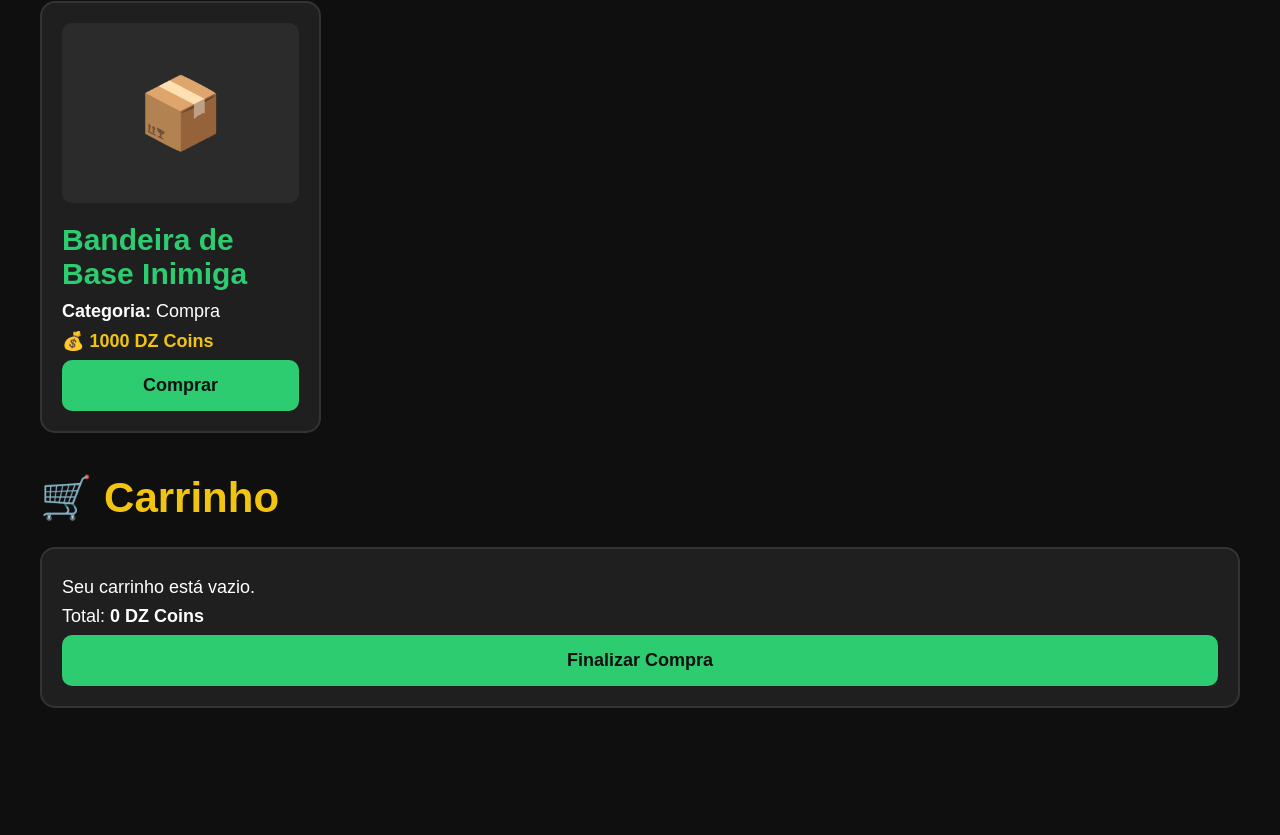
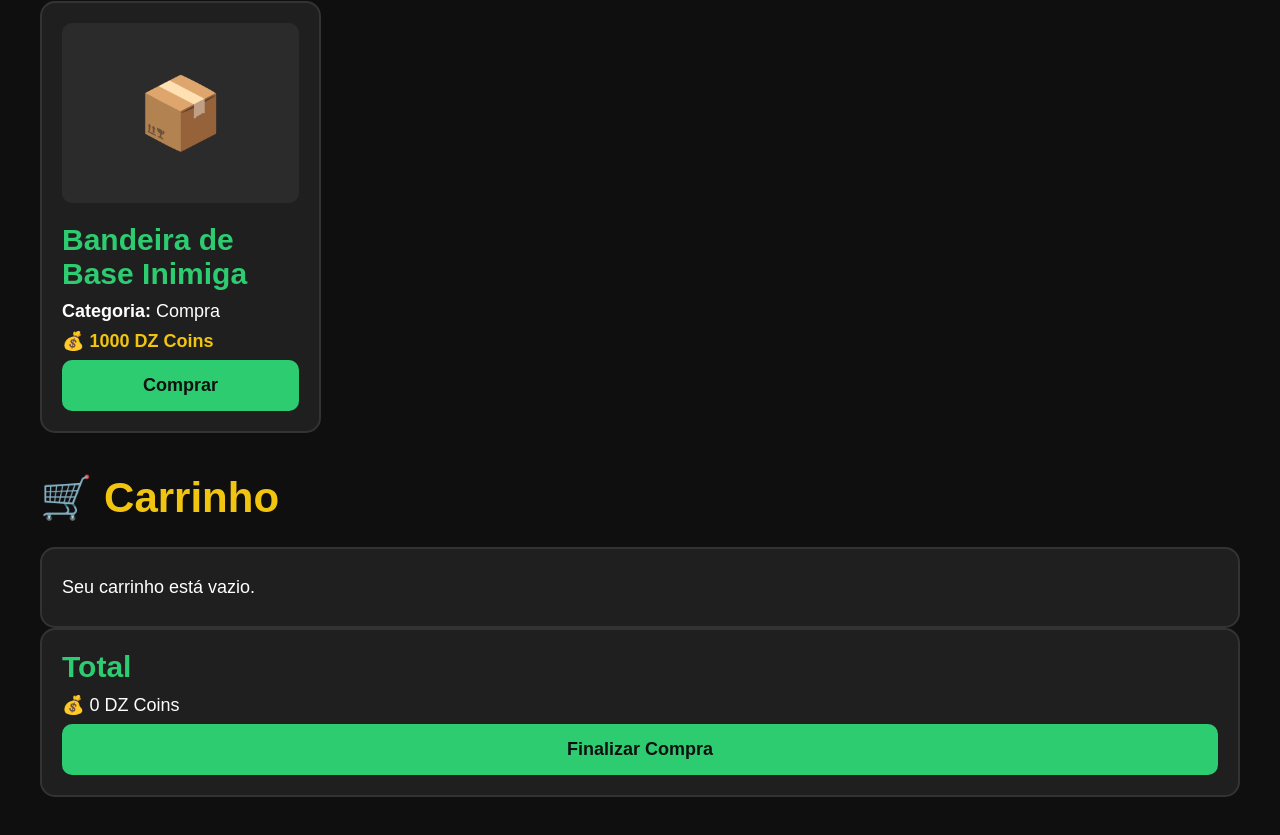
Before and after one commit to testejogo535598-tech/Distrito-Zero, a React (Vite) app: page / in a window 1280 px wide. Shown: the part 783-1618 px from the top of the page. Before the commit the page ends 1531 px from the top, so only its background shows below. Built offline with nearby package versions, Linux system fonts and the light colour scheme.

Commit message:
Update Carrinho.jsx

```diff
--- a/src/components/Carrinho.jsx
+++ b/src/components/Carrinho.jsx
@@ -1,11 +1,34 @@
-function Carrinho() {
+function Carrinho({ carrinho, removerDoCarrinho }) {
+  const total = carrinho.reduce((soma, item) => soma + item.preco, 0)
+
   return (
     <section>
       <h2>🛒 Carrinho</h2>
 
+      {carrinho.length === 0 ? (
+        <div className="card-produto">
+          <p>Seu carrinho está vazio.</p>
+        </div>
+      ) : (
+        carrinho.map((item, index) => (
+          <div className="card-produto" key={index}>
+            <h3>{item.nome}</h3>
+
+            <p>{item.preco} {item.moeda}</p>
+
+            <button
+              className="btn-comprar"
+              onClick={() => removerDoCarrinho(index)}
+            >
+              Remover
+            </button>
+          </div>
+        ))
+      )}
+
       <div className="card-produto">
-        <p>Seu carrinho está vazio.</p>
-        <p>Total: <strong>0 DZ Coins</strong></p>
+        <h3>Total</h3>
+        <p>💰 {total} DZ Coins</p>
 
         <button className="btn-comprar">
           Finalizar Compra
```
